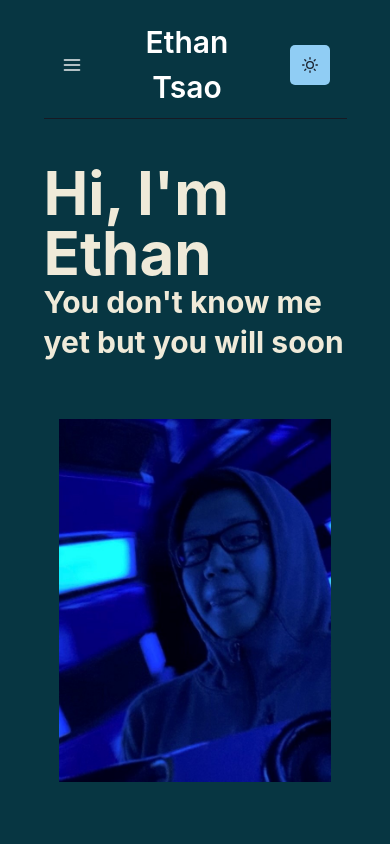
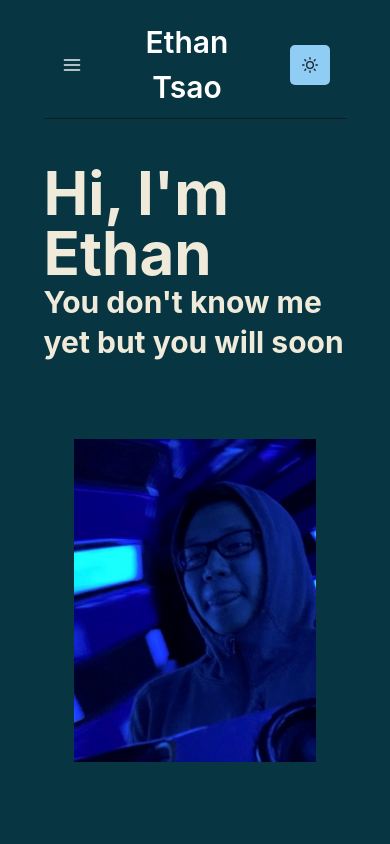
Before and after one commit to Ethan-Tsao/markdown-blog, a Next.js app: page / in a window 390 px wide. Shown: the top 844 px of the page. Built offline with nearby package versions, Linux system fonts and the light colour scheme.

Commit message:
home page portrait responsiveness

```diff
--- a/pages/index.tsx
+++ b/pages/index.tsx
@@ -41,7 +41,10 @@ const Home = () => {
           </Heading>
         </Box>
         <Box>
-          <AspectRatio ratio={3 / 4} maxW="90%">
+          <AspectRatio
+            ratio={3 / 4}
+            maxW={{ base: "80%", sm: "50%", xl: "90%" }}
+          >
             <Image
               src="images/home/me.jpg"
               objectFit="cover"
```
